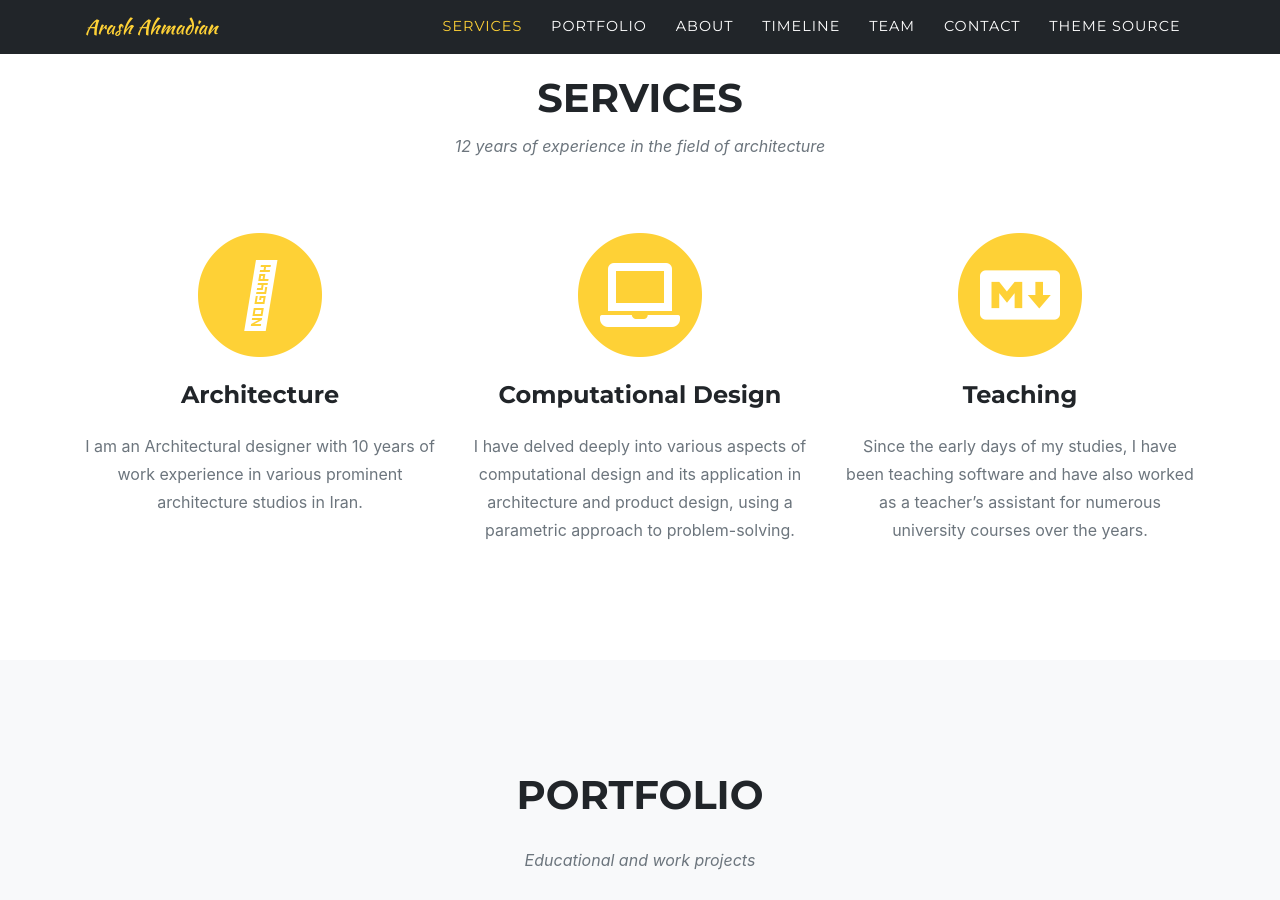
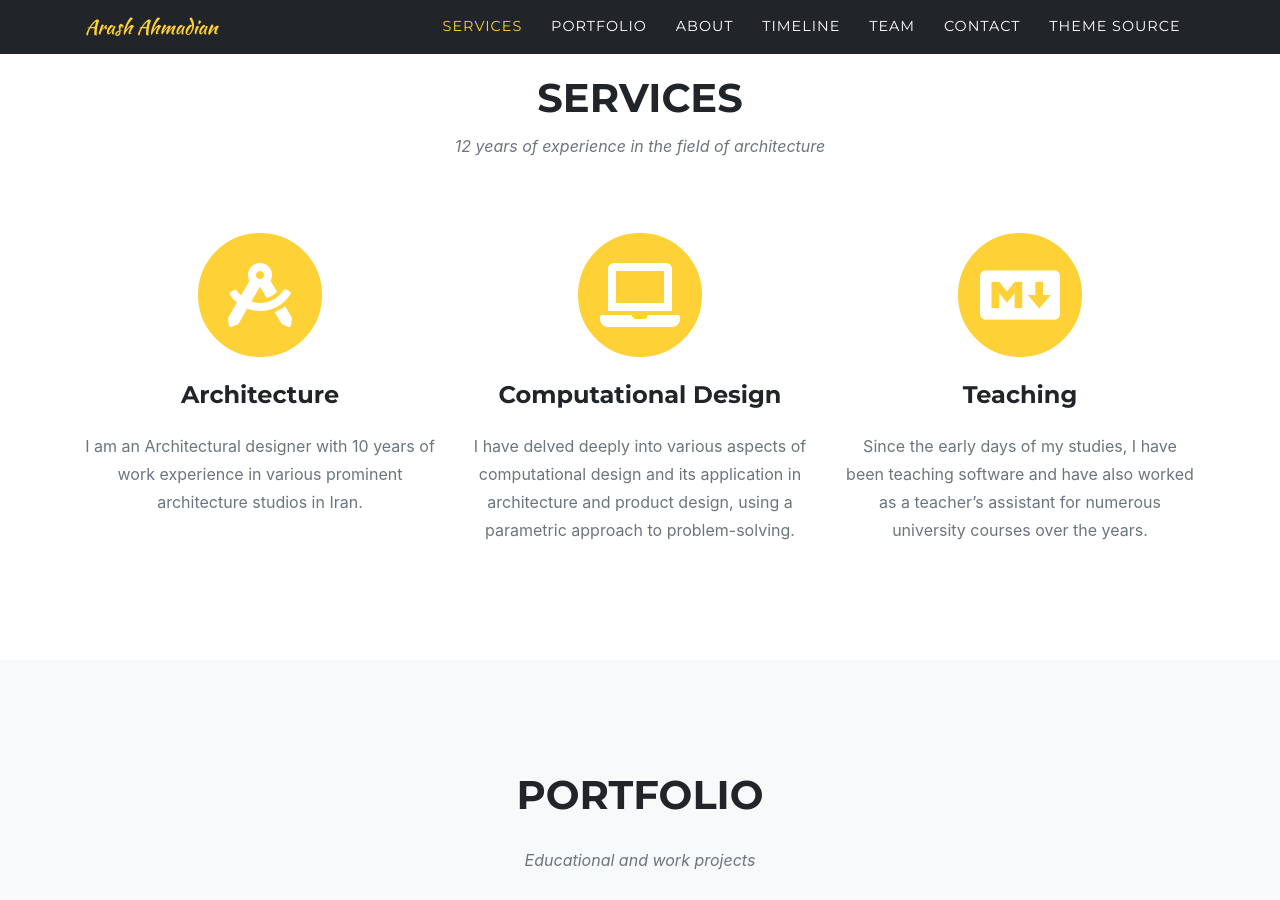
Before and after one commit to Arashamdn/arashamdn.github.io, a Jekyll site: the page built from index.md, in a window 1280 px wide and 900 px high, scrolled down 871 px. Built offline with Jekyll 4.4.1, drawn with Linux system fonts in a browser that asks for light colours; some web fonts are replaced.

Commit message:
Update sitetext.yml

```diff
--- a/_data/sitetext.yml
+++ b/_data/sitetext.yml
@@ -23,7 +23,7 @@ en: &DEFAULT_EN
     list:
       - title: "Architecture"
         desc: "I am an Architectural designer with 10 years of work experience in various prominent architecture studios in Iran."
-        icon: fa-solid fa-compass-drafting #find more at https://fontawesome.com/icons
+        icon: fas fa-compass-drafting #find more at https://fontawesome.com/icons
       - title: "Computational Design"
         desc: "I have delved deeply into various aspects of computational design and its application in architecture and product design, using a parametric approach to problem-solving."
         icon: fas fa-laptop
```
